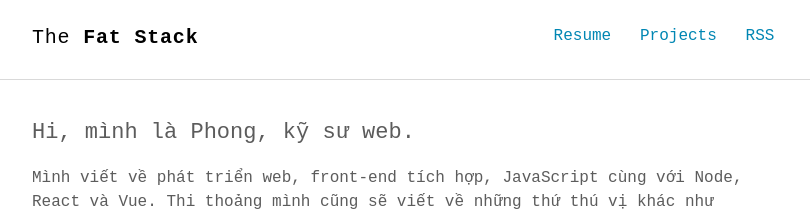
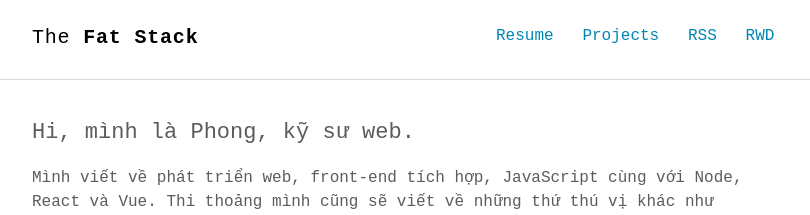
Before and after one commit to bodetaima/bodetaima.github.io, a Jekyll site: the page built from index.html, in a window 1280 px wide. Shown: the top 215 px of the page, without its empty margins (232-1042 px from the left). Built offline with Jekyll 4.4.1, drawn with Linux system fonts in a browser that asks for light colours; some web fonts are replaced.

Commit message:
add new RWD sub site

```diff
--- a/_includes/nav.html
+++ b/_includes/nav.html
@@ -6,6 +6,7 @@
       <li><a href="{{ '/resume' | prepend: site.baseurl | prepend: site.url }}">Resume</a></li>
       <li><a href="{{ '/projects' | prepend: site.baseurl | prepend: site.url }}">Projects</a></li>
       <li><a href="{{ "/feed.xml" | prepend: site.baseurl | prepend: site.url }}" target="_blank">RSS</a></li>
+      <li><a href="https://rwd.thefatstack.com" target="_blank">RWD</a></li>
     </ul>
   </div>
 </nav>
```
